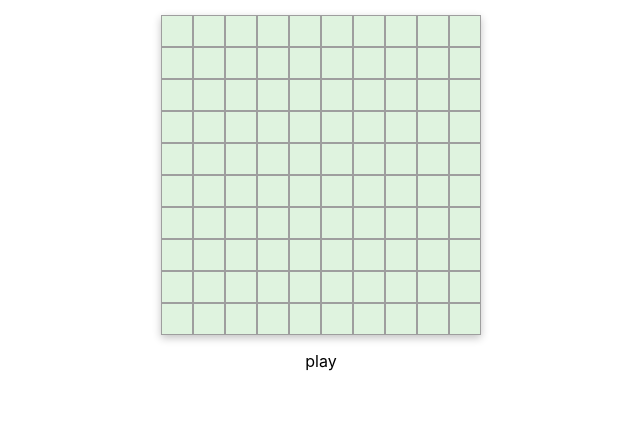
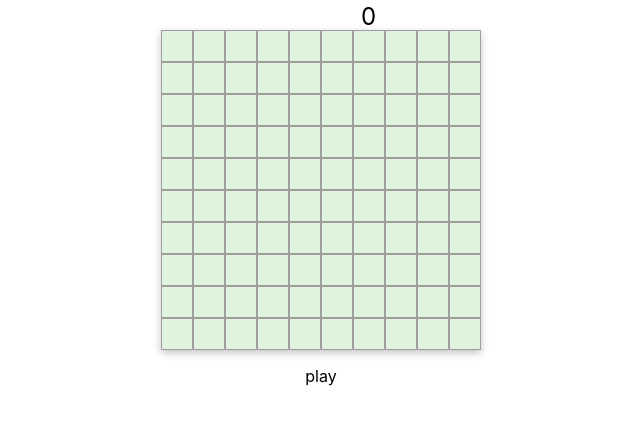
Before and after one commit to Laraibi/myDemiNOR, a React (Create React App) app: page / in a window 1280 px wide. Both pictures are taken after a click on the button "easy". Shown: the top 424 px of the page, without its empty margins (319-959 px from the left). Built offline with nearby package versions, Linux system fonts and the light colour scheme.

Commit message:
Interval not working with the useEffect

```diff
--- a/package.json
+++ b/package.json
@@ -8,6 +8,7 @@
     "@testing-library/user-event": "^13.2.1",
     "react": "^18.2.0",
     "react-dom": "^18.2.0",
+    "react-icons": "^4.7.1",
     "react-scripts": "5.0.1",
     "web-vitals": "^2.1.0"
   },
--- a/public/index.html
+++ b/public/index.html
@@ -9,6 +9,7 @@
       name="description"
       content="Web site created using create-react-app"
     />
+
     <link rel="apple-touch-icon" href="%PUBLIC_URL%/logo192.png" />
     <!--
       manifest.json provides metadata used when your web app is installed on a
--- a/src/App.css
+++ b/src/App.css
@@ -4,15 +4,17 @@
   align-items: center;
   flex-direction: column;
   margin: 15px;
-
 }
 
-.gridBox{
+.gridBox {
+  margin-top: 15px;
   box-shadow: rgba(0, 0, 0, 0.24) 0px 3px 8px;
 }
 .case {
-
-  background-color:rgb(223, 243, 223) ;
+  display: flex;
+  justify-content: center;
+  align-items: center;
+  background-color: rgb(223, 243, 223);
   border: 1px solid rgb(158, 158, 158);
   width: 30px;
   height: 30px;
@@ -21,10 +23,9 @@
   font-weight: bold;
 }
 
-.case:hover{
+.case:hover {
   cursor: pointer;
-  background-color:rgb(45, 167, 45) ;
-
+  background-color: rgb(45, 167, 45);
 }
 
 .caseOK {
@@ -37,8 +38,17 @@
 .gridRow {
   display: flex;
   margin: 0;
+  justify-content: center;
+  align-items: center;
 }
 
-.boom{
+.boom {
   font-size: 16px;
 }
+
+.ps {
+  position: absolute;
+  top: 2px;
+  font-size: 24px;
+  left: 680px;
+}
--- a/src/App.js
+++ b/src/App.js
@@ -1,6 +1,8 @@
 import { useState, useEffect } from "react";
 import "./App.css";
 import { setRandomMinesEnglish, getNumber } from "./utils";
+import Timer from "./components/timer";
+import { GiBoltBomb } from "react-icons/gi";
 function App() {
   const [state, setState] = useState({
     level: null,
@@ -11,6 +13,7 @@ function App() {
     ],
     grid: [],
     msg: "play",
+    start: false,
   });
   const buildGrid = (count) => {
     let arr = [];
@@ -22,8 +25,11 @@ function App() {
       }
       arr.push(row);
     }
-    setState({ ...state, grid: setRandomMinesEnglish(arr, count) });
-    console.log(arr);
+    setState({
+      ...state,
+      grid: setRandomMinesEnglish(arr, count),
+      start: true,
+    });
   };
   const handleClickCaze = (offX, OffY) => {
     let actualGrid = state.grid;
@@ -66,9 +72,13 @@ function App() {
                     }
                     onClick={() => handleClickCaze(caze.off.x, caze.off.y)}
                   >
-                  {!caze.isVisible
-                    ? ""
-                    : !caze.isMine ? getNumber(state.grid, caze.off.x, caze.off.y):"M"}
+                    {!caze.isVisible ? (
+                      ""
+                    ) : !caze.isMine ? (
+                      getNumber(state.grid, caze.off.x, caze.off.y)
+                    ) : (
+                      <GiBoltBomb size="1.5em" />
+                    )}
                   </span>
                 ))}
               </p>
@@ -76,26 +86,9 @@ function App() {
           </>
         )}
       </div>
+
       <p className="boom">{state.msg}</p>
-
-      {/* {state.grid.map((row) => (
-        <p className="gridRow">
-          {row.map((caze) => (
-            <span
-              className={
-                !caze.isVisible
-                  ? "case"
-                  : caze.isMine
-                  ? "case cazeKO"
-                  : "case caseOK"
-              }
-              onClick={() => handleClickCaze(caze.off.x, caze.off.y)}
-            >
-          {`${caze.off.x},${caze.off.y}`}
-            </span>
-          ))}
-        </p>
-      ))} */}
+      {state.start ? <Timer /> : null}
     </div>
   );
 }
--- /dev/null
+++ b/src/components/timer.jsx
@@ -0,0 +1,18 @@
+import { useState, useEffect } from "react";
+
+const Timer = () => {
+  const [seconds, setseconds] = useState(0);
+  const startTimer = () =>
+    setInterval(() => {
+      setseconds(seconds + 1);
+      console.log("setInterval");
+    }, 1000);
+  //   startTimer();
+  useEffect(() => {
+    startTimer;
+  }, []);
+
+  return <div className="ps">{seconds}</div>;
+};
+
+export default Timer;
```
Also changed, not shown: 1 other file (tests, documents, lock files or other folders). Lines whose indentation alone changed are shown as unchanged.
